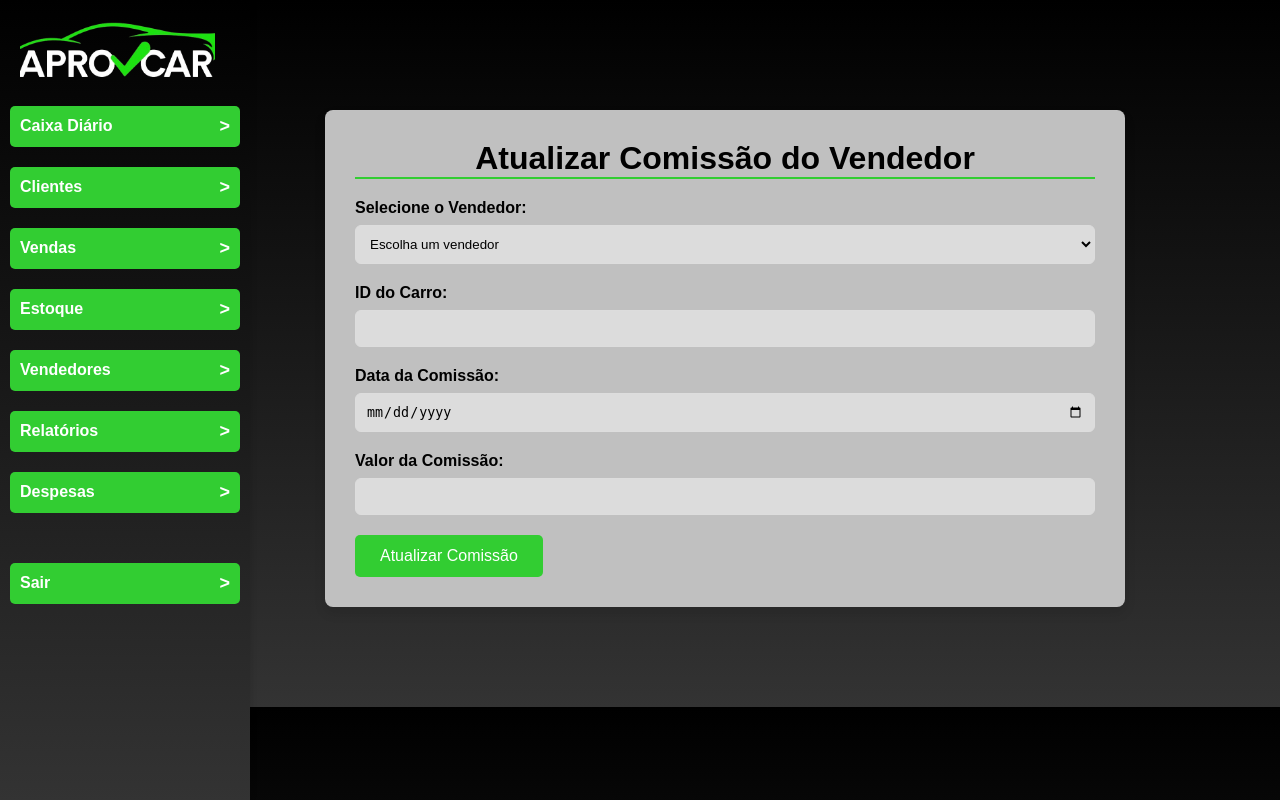
After one commit to igorlds07/Aprovcar, a Flask app: page /vendedor_atualizar in a window 1280 px wide. The commit adds this page. Run offline with Flask 2, Linux system fonts and the light colour scheme; data that the repository does not hold is empty.

Commit message:
Foi criado a rota de comissão dos vendedores

```diff
--- a/main.py
+++ b/main.py
@@ -281,51 +281,6 @@ def funcionarios():
     return render_template('funcionarios.html')
 
 
-@app.route('/funcionarios_atualizar', methods=['GET', 'POST'])
-def funcionarios_atualizar():
-    conexao = conexao_bd()
-    cursor = conexao.cursor()
-    funcionario = None
-
-    if request.method == 'POST':
-
-        nome_funcionario = request.form.get('nome')
-
-        cursor.execute('SELECT * FROM funcionários WHERE nome = %s;', (nome_funcionario,))
-        funcionario_escolhido = cursor.fetchall()
-
-        if funcionario_escolhido:
-            funcionario_escolhido = funcionario_escolhido[0]
-
-            # Obter os valores do formulário
-            total_pecas = request.form.get('total_peças', 0)  # Valor padrão de 0 caso não seja enviado
-            valor_comissao = request.form.get('valor_comissão', 0)  # Valor padrão de 0 caso não seja enviado
-
-            # Recuperar os valores do banco de dados e substituir None por 0
-            total_pecas_db = funcionario_escolhido[0][5] if funcionario_escolhido[0][5] is not None else 0
-            valor_comissao_db = funcionario_escolhido[0][6] if funcionario_escolhido[0][6] is not None else 0
-
-            # Somar os valores antigos com os novos
-            novo_total_pecas = total_pecas_db + int(total_pecas)  # Soma de total_peças
-            novo_valor_comissao = valor_comissao_db + float(valor_comissao)  # Soma de valor_comissão
-
-            # Atualiza o banco de dados com os valores acumulados
-            comando = """UPDATE funcionários
-                                               SET total_peças = %s, valor_comissão = %s
-                                               WHERE nome = %s;"""
-            cursor.execute(comando, (novo_total_pecas, novo_valor_comissao, funcionario_escolhido[0][0]))
-            conexao.commit()
-            conexao.close()
-            flash('Valores adicionados com sucesso!', 'sucess')
-
-            return render_template('funcionarios_atualizar.html', funcionario=funcionario_escolhido)
-
-        else:
-            flash('Funcionário não encontrado!', 'error')
-
-    return render_template('funcionarios_atualizar.html', funcionario=funcionario)
-
-
 @app.route('/excluir_funcionario', methods=['GET', 'POST'])
 def excluir_funcionario():
     conexao = conexao_bd()
@@ -410,6 +365,55 @@ def editar_funcionario():
     return render_template('editar_funcionario.html', vendedor=vendedor)
 
 
+@app.route('/vendedor_atualizar', methods=['GET', 'POST'])
+def vendedor_atualizar():
+    """Função para atualizar a comissão do funcionário existente, com o modelo acumulativo mensalmente
+    e é zerado após inicio de cada mês"""
+
+    # Conexão com o banco de dados
+    conexao = conexao_bd()
+    cursor = conexao.cursor()
+
+    # Condição para resgatar o funcionário escolhido pelo administrador
+    if request.method == 'POST':
+        # Obter o ID ou nome do funcionário selecionado
+        vendedor_id = request.form.get('vendedor_id')
+        id_carro = request.form.get('id_carro')
+        data_comissao = request.form.get('data_comissao')
+        valor_comissao = request.form.get('valor_comissao')
+
+        # Condição que só é executada se algum funcionário selecionado
+        if vendedor_id:
+
+            # Comando em SQL para buscar o funcionário escolhido
+            cursor.execute('SELECT * FROM vendedor  WHERE idvendedor = %s;', (vendedor_id,))
+            funcionario_escolhido = cursor.fetchone()
+
+            if funcionario_escolhido:
+                cursor.execute(
+                    'INSERT INTO comissão(idvendedor, idcarro, data_comissao, valor_comissao)'
+                    'VALUES(%s, %s, %s, %s)', (vendedor_id, id_carro, data_comissao, valor_comissao))
+
+                conexao.commit()
+                flash('Comissão adicionada com sucesso !', 'success')
+                conexao.close()
+                cursor.close()
+                return render_template('vendedor_atualizar.html')
+
+            else:
+                flash('Vendedor não encontrado!', 'error')
+
+    # Carregar todos os funcionários para exibir na lista
+    cursor.execute('SELECT * FROM vendedor')
+
+    vendedores = cursor.fetchall()
+    conexao.close()  # Fecha a conexão com o cursor
+    conexao.close()
+
+    # Retorna ao template o resultado de todo o procedimento
+    return render_template('vendedor_atualizar.html', vendedores=vendedores)
+
+
 @app.route('/relatorio_vendas', methods=['GET', 'POST'])
 def relatorio_vendas():
     conexao = conexao_bd()
@@ -465,7 +469,7 @@ def relatorio_vendas():
         if gerar_excel:
             # Cria um DataFrame com os resultados
             colunas = [
-                "Id vendas", "Id vendedor", "Id carro", "Nome Cliente", "Data Venda",
+                "Id vendas", "Id vendedor", "Id carro", "Id cliente", "Nome Cliente", "Data Venda",
                 "Comissão Carro", "Retorno finaciamento", "Taxa Financiamento",
                 "Comissão Total", "Transfêrencia", "Comissão Vendedor", "Corretor", "Dízimo", "Valor Liquído"]
             df = pd.DataFrame(resultados, columns=colunas)
@@ -540,7 +544,7 @@ def relatorio_despesas():
             # Cria um DataFrame com os resultados
             colunas = [
                 "Id despesa", "Descrição", "Valor despesa", "Data despesa"
-                ]
+            ]
             df = pd.DataFrame(resultado, columns=colunas)
 
             # Salva o DataFrame em um arquivo Excel na memória
@@ -557,7 +561,7 @@ def relatorio_despesas():
 
         print(resultado)
 
-        total = sum(despesa[2] for despesa in resultado)# Despesa[2] é o valor
+        total = sum(despesa[2] for despesa in resultado)  # Despesa[2] é o valor
 
         total_despesas = total
 
@@ -566,13 +570,73 @@ def relatorio_despesas():
     return render_template('relatorio_despesas.html', despesa=despesa, total_despesas=total_despesas)
 
 
-@app.route('/relatorio_geral', methods=['GET', 'POST'])
+@app.route('/relatorio_vendedor', methods=['GET', 'POST'])
+def relatorio_vendedor():
+    conexao = conexao_bd()
+    cursor = conexao.cursor()
+
+    resultado = None
+
+    if request.method == 'POST':
+        data_inicio = request.form['data_inicio']
+        data_fim = request.form['data_fim']
+        gerar_excel = request.form.get('gerar_excel')
+
+        if data_fim and data_inicio:
+            data_inicio = datetime.strptime(data_inicio, '%Y-%m-%d')
+            data_fim = datetime.strptime(data_fim, '%Y-%m-%d')
+
+            if data_fim < data_inicio:
+                flash('A data fim não pode ser maior que a data inicío!', 'error')
+                return render_template('relatorio_vendedor.html')
+
+        query = """SELECT c.idcomissão, v.nome AS vendedor_nome, ca.`Marca_modelo_ano` AS carro_modelo,
+                          c.data_comissao, c.valor_comissao
+                   FROM comissão c
+                   JOIN vendedor v ON c.idvendedor = v.idvendedor
+                   JOIN estoque ca ON c.idcarro = ca.idcarro
+                   WHERE c.data_comissao BETWEEN %s AND %s"""
+
+        cursor.execute(query, (data_inicio.strftime('%Y-%m-%d'), data_fim.strftime('%Y-%m-%d')))
+        resultado = cursor.fetchall()
+
+        if not resultado:
+            flash('Nenhum resultado encontrado no período!', 'error')
+            return render_template('relatorio_vendedor.html')
+
+        if gerar_excel:
+            # Cria um DataFrame com os resultados
+            colunas = [
+                "Id comissão", "Vendedor", "Marca/modelo/ano", "Data comissão", "Valor Comissão"
+            ]
+            df = pd.DataFrame(resultado, columns=colunas)
+
+            # Salva o DataFrame em um arquivo Excel na memória
+            output = BytesIO()
+            df.to_excel(output, index=False, sheet_name='Relatório de Comissão')
+            output.seek(0)
+
+            # Configura a resposta para download
+            response = make_response(output.getvalue())
+            response.headers["Content-Disposition"] = "attachment; filename=relatorio_comissão.xlsx"
+            response.headers["Content-Type"] = "application/vnd.openxmlformats-officedocument.spreadsheetml.sheet"
+            flash('Relatório gerado com sucesso!', 'success')
+            return response
+
+        print(resultado)
+
+        return render_template('relatorio_vendedor.html', resultado=resultado)
+
+    return render_template('relatorio_vendedor.html', resultado=resultado)
+
+
+'''@app.route('/relatorio_geral', methods=['GET', 'POST'])
 def relatorio_geral():
     conexao = conexao_bd()
     cursor = conexao.cursor()
 
     if request.method == 'POST':
-        data_inicio = request.form.get('')
+        data_inicio = request.form.get('')'''
 
 
 @app.route('/despesas', methods=['GET', 'POST'])
@@ -686,7 +750,8 @@ def vendas():
         VALUES (%s, %s, %s, %s, %s, %s, %s, %s, %s, %s, %s, %s, %s, %s)
         """
         valores = (idvendedor, idcarro, idcliente, nome_cliente, data_venda, comissao_carro, retorno_financiamento,
-                   taxa_financiamento, comissao_total, transferencia, comissao_vendedor, corretor, dizimo, valor_liquido)
+                   taxa_financiamento, comissao_total, transferencia, comissao_vendedor, corretor, dizimo,
+                   valor_liquido)
 
         cursor.execute(comando, valores)
         status = "Vendido"
@@ -765,7 +830,7 @@ def caixa_diario():
         SELECT SUM(valor_liquido)
         FROM vendas
         WHERE DATE(data_venda) = %s;
-    """, (data_hoje, ))
+    """, (data_hoje,))
     total_entradas = cursor.fetchone()[0] or 0  # Caso não haja entradas, soma como 0
 
     # Consulta para buscar despesas do dia
@@ -773,7 +838,7 @@ def caixa_diario():
         SELECT SUM(valor_despesa)
         FROM despesas
         WHERE DATE(data_despesa) = %s;
-    """, (data_hoje, ))
+    """, (data_hoje,))
     total_despesas = cursor.fetchone()[0] or 0  # Caso não haja despesas, soma como 0
 
     # Calculando o saldo do caixa
--- a/templates/menu.html
+++ b/templates/menu.html
@@ -129,10 +129,9 @@
          <div class="menu-item">
             <button tabindex="0">Estoque</button>
             <div class="submenu">
-                <a href="/estoque">Adicionar Veículo</a>
-                <a href="/editar_funcionario">Editar Funcionário</a>
-                <a href="/excluir_funcionario">Excluir Funcionário</a>
-                <a href="/funcionarios">Visualizar Funcionários</a>
+                <a href="/estoque">Adicionar e Visualizar</a>
+                <a href="/editar_funcionario">Editar Veículo</a>
+                <a href="/excluir_funcionario">Excluir Veículo</a>
             </div>
         </div>
 
@@ -142,6 +141,7 @@
                 <a href="/funcionarios">Cadastrar e Visualizar</a>
                 <a href="/editar_funcionario">Editar Vendedor</a>
                 <a href="/excluir_funcionario">Excluir Vendedor</a>
+                 <a href="/vendedor_atualizar">Atualizar Comissão</a>
             </div>
         </div>
          <!-- Novo botão: Relatórios -->
--- /dev/null
+++ b/templates/vendedor_atualizar.html
@@ -0,0 +1,154 @@
+<!DOCTYPE html>
+<html lang="pt-br">
+<head>
+    <meta charset="UTF-8">
+    <meta name="viewport" content="width=device-width, initial-scale=1.0">
+    <title>Atualizar Comissão do Vendedor</title>
+    <style>
+        * {
+            margin: 0;
+            padding: 0;
+            box-sizing: border-box;
+        }
+        body {
+            font-family: Arial, sans-serif;
+            background: linear-gradient(to bottom, #000000, #333333);
+            padding-top: 60px;
+        }
+        .container {
+            max-width: 800px;
+            margin: 100px auto;
+            margin-right: 155px;
+            margin-top: 50px;
+            padding: 30px;
+            background-color: #C0C0C0;
+            border-radius: 8px;
+            box-shadow: 0px 6px 12px rgba(0, 0, 0, 0.1);
+        }
+        h1 {
+            text-align: center;
+            color: #000;
+            margin-bottom: 20px;
+            border-bottom: 2px solid #32CD32;
+        }
+        .form-group {
+            margin-bottom: 20px;
+        }
+        .form-group label {
+            display: block;
+            font-weight: bold;
+            margin-bottom: 8px;
+        }
+        .form-group input, .form-group select {
+            width: 100%;
+            padding: 10px;
+            background-color: #DCDCDC;
+            border: 1px solid #ddd;
+            border-radius: 6px;
+        }
+        .btn-submit {
+            background-color: #32CD32;
+            color: white;
+            border: none;
+            padding: 12px 25px;
+            font-size: 16px;
+            cursor: pointer;
+            border-radius: 5px;
+        }
+        .btn-submit:hover {
+            background-color: #008000;
+        }
+        .messages {
+            margin-bottom: 20px;
+        }
+        .alert {
+            padding: 12px;
+            border-radius: 5px;
+            color: white;
+            text-align: center;
+            font-weight: bold;
+            margin-bottom: 10px;
+        }
+        .alert-success {
+            background-color: #28a745;
+            animation: fadeOut 6s forwards; /* A mensagem desaparece após 6 segundos */
+        }
+        .alert-error {
+            background-color: #dc3545;
+            animation: fadeOut 6s forwards; /* A mensagem desaparece após 6 segundos */
+        }
+
+        /* Animação de fade-out */
+        @keyframes fadeOut {
+            0% {
+                opacity: 1;
+                visibility: visible;
+            }
+            100% {
+                opacity: 0;
+                visibility: hidden; /* Torna o elemento invisível ao final */
+            }
+        }
+
+        /* Responsividade */
+        @media (max-width: 768px) {
+            .menu {
+                width: 200px;
+            }
+
+            .container {
+                margin-left: 0;
+                padding: 20px;
+            }
+        }
+    </style>
+</head>
+<body>
+    {% include 'menu.html' %}
+
+    <div class="container">
+        <h1>Atualizar Comissão do Vendedor</h1>
+
+        {% with messages = get_flashed_messages(with_categories=true) %}
+            {% if messages %}
+                <div class="messages">
+                    {% for category, message in messages %}
+                        <div class="alert alert-{{ category }}">
+                            {{ message }}
+                        </div>
+                    {% endfor %}
+                </div>
+            {% endif %}
+        {% endwith %}
+
+        <form action="/vendedor_atualizar" method="POST">
+            <div class="form-group">
+                <label for="vendedor_id">Selecione o Vendedor:</label>
+                <select name="vendedor_id" id="vendedor_id" required>
+                    <option value="">Escolha um vendedor</option>
+                    {% for vendedor in vendedores %}
+                        <option value="{{ vendedor[0] }}">{{ vendedor[1] }}</option>
+                    {% endfor %}
+                </select>
+            </div>
+
+            <div class="form-group">
+                <label for="id_carro">ID do Carro:</label>
+                <input type="text" id="id_carro" name="id_carro" required>
+            </div>
+
+            <div class="form-group">
+                <label for="data_comissao">Data da Comissão:</label>
+                <input type="date" id="data_comissao" name="data_comissao" required>
+            </div>
+
+            <div class="form-group">
+                <label for="valor_comissao">Valor da Comissão:</label>
+                <input type="number" step="0.01" id="valor_comissao" name="valor_comissao" required>
+            </div>
+
+            <button type="submit" class="btn-submit">Atualizar Comissão</button>
+        </form>
+    </div>
+</body>
+</html>
```
Also changed, not shown: templates/relatorio_vendedor.html (added, +271 -0 lines).
